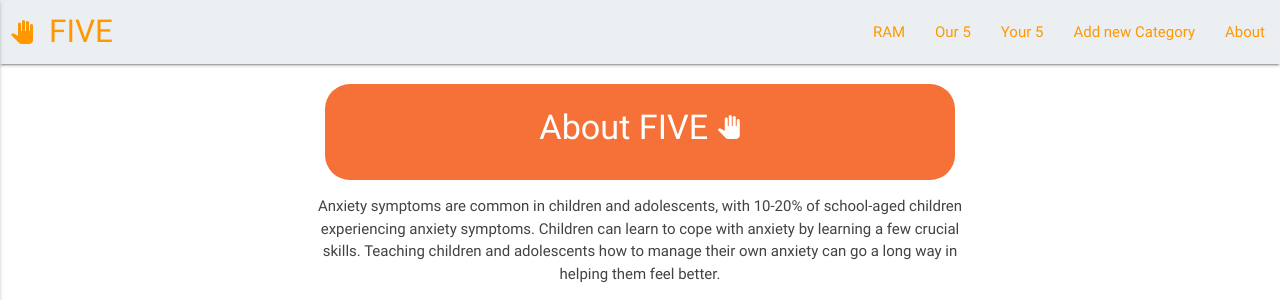
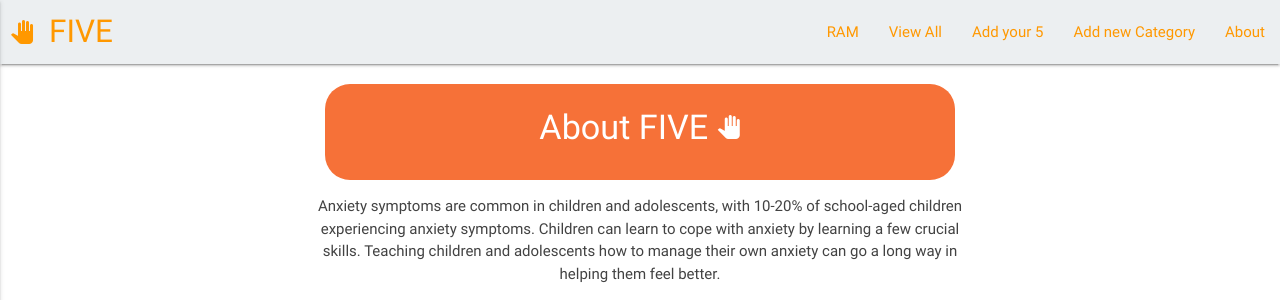
Before and after one commit to OrlaBr/five-app, a Flask app: page /about in a window 1280 px wide. Shown: the top 300 px of the page. Run offline with Flask 2, Linux system fonts and the light colour scheme; some libraries are stand-ins or nearby versions.

Commit message:
Edit Nav names

```diff
--- a/templates/base.html
+++ b/templates/base.html
@@ -22,8 +22,8 @@
                 <a href="#" data-activates="mobile-demo" class="button-collapse"><i class="material-icons"><span class="orange-text">menu</span></i></a>
                 <ul id="nav-mobile" class="right hide-on-med-and-down">
                     <li><a href="{{ url_for('random') }}"><span class="orange-text">RAM</span></a></li>
-                    <li><a href="{{ url_for('viewtasks') }}"><span class="orange-text">Our 5</span></a></li>
-                    <li><a href="{{ url_for('add_ram') }}"><span class="orange-text">Your 5</span></a></li>
+                    <li><a href="{{ url_for('viewtasks') }}"><span class="orange-text">View All</span></a></li>
+                    <li><a href="{{ url_for('add_ram') }}"><span class="orange-text">Add your 5</span></a></li>
                     <li><a href="{{ url_for('get_categories') }}"><span class="orange-text">Add new Category</span></a>
                     </li>
                     <li><a href="{{ url_for('about') }}"><span class="orange-text">About</span></a></li>
@@ -31,8 +31,8 @@
                 </ul>
                 <ul class="side-nav" id="mobile-demo">
                     <li><a href="{{ url_for('random') }}"><span class="orange-text">RAM</span></a></li>
-                    <li><a href="{{ url_for('viewtasks') }}"><span class="orange-text">Our 5</span></a></li>
-                    <li><a href="{{ url_for('add_ram') }}"><span class="orange-text">Your 5</span></a></li>
+                    <li><a href="{{ url_for('viewtasks') }}"><span class="orange-text">View All</span></a></li>
+                    <li><a href="{{ url_for('add_ram') }}"><span class="orange-text">Add your 5</span></a></li>
                     <li><a href="{{ url_for('get_categories') }}"><span class="orange-text">Add new Category</span></a>
                     </li>
                     <li><a href="{{ url_for('about') }}"><span class="orange-text">About</span></a></li>
```
